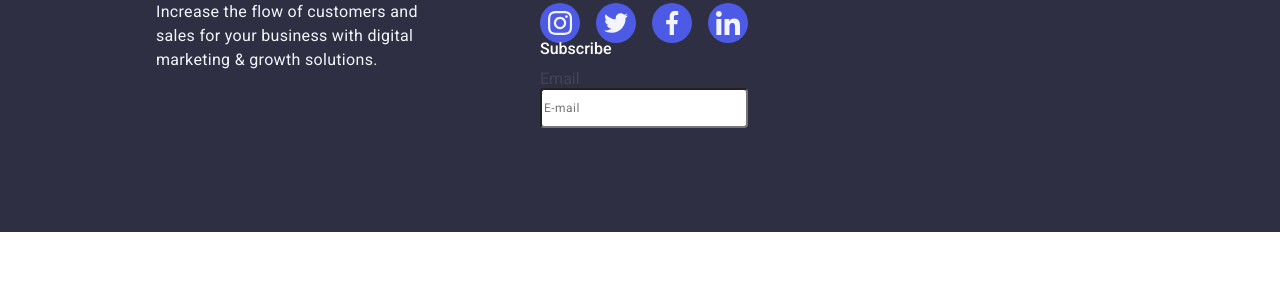
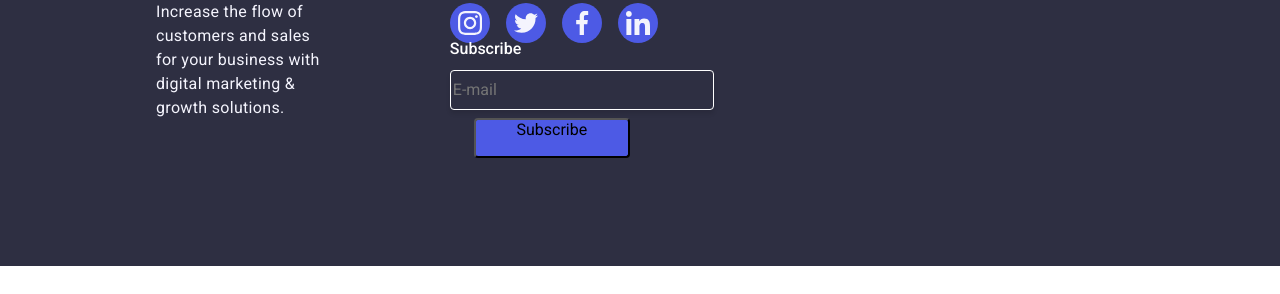
Before and after one commit to torry455/goit-markup-hw-05, a plain HTML site: page index.html in a window 1280 px wide. Shown: the part 3303-3597 px from the top of the page. Before the commit the page ends 3535 px from the top, so only its background shows below. Drawn offline with nearby package versions, Linux system fonts and the light colour scheme.

Commit message:
added to html and css

```diff
--- a/css/styles.css
+++ b/css/styles.css
@@ -686,16 +686,51 @@ address {
     fill: var(--c-background);
 }
 
-.footer-modal {
+.footer-input {
     font-size: 16px;
     font-weight: 500;
     line-height: 0.7;
+}
+
+.subscribe-text {
     margin-bottom: 16px;
     color: var(--c-background-light);
 }
 
+.footer-input {
+    display: block;
+}
 
+.footer-email {
+    min-width: 264px;
+    min-height: 40px;
+    border-radius: 4px;
+    border: 1px solid var(--c-background-light);
+    box-shadow: 0px 4px 4px 0px rgba(0, 0, 0, 0.1);
+    background-color: var(--c-brand);
+}
 
+.subscribe-form {
+    display: flex;
+    max-width: 453px;
+    padding: 0;
+    gap: 24px;
+}
+
+.modal-button-wrap {
+    display: inline-flex;
+    padding: 8px 24px;
+    align-items: center;
+    /* max-width: 77px;
+    max-height: 24px; */
+}
+
+.footer-button {
+    max-width: 156px;
+    max-height: 40px;
+    border-radius: 4px;
+        background: var(--c-logo);
+}
 
 /* Modal */
 .backdrop {
--- a/index.html
+++ b/index.html
@@ -472,17 +472,36 @@
     </li>
 </ul>
 
-<h2 class="footer-modal">Subscribe</h2>
+<div class="footer-input">
 
-<div>
+    <p class="subscribe-text">Subscribe</p>
 
+<div class="subscribe-form">
+<form class="email-input">
+<label>
+    <input
+    class="footer-email"
+    type="text"
+    placeholder="E-mail">
+</label>
+<div class="modal-button-wrap">
+    <button class="footer-button" type="submit">
+    Subscribe
+    <span>
+    <svg class="modal-icon">
+        <use
+        href="./images/icons.svg#icon-plane"
+        width="24"
+        height="24">
+        </use>
+    </svg>
+    </span>
+    </button>
 </div>
-<label class="footer-input" for="user-email">Email</label>
-<div class="footer-input-wrap">
-    <input class="modal-input modal-input-email" id="user-email" type="email" name="user-email"
-    placeholder="E-mail"/>
-
+</form>
 </div>
+</div>
+        </div>
         </div>
     </footer>
 
```
